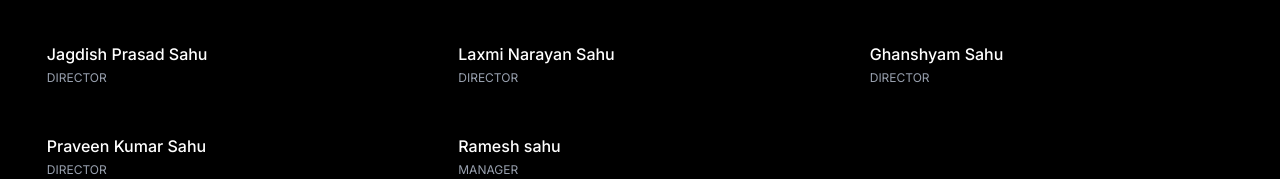
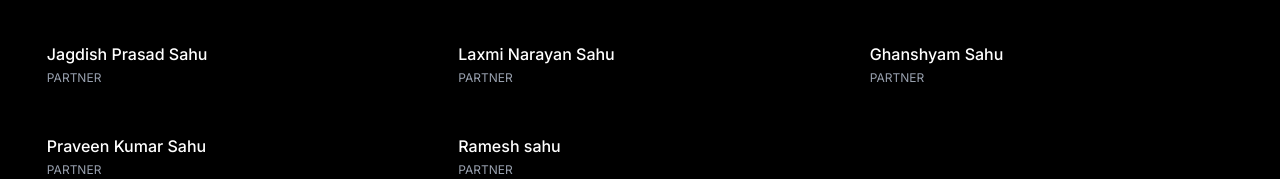
Before and after one commit to demonking-ravan/react-swhite-granite, a React (Vite) app: page /about in a window 1280 px wide. Shown: the part 2541-2720 px from the top of the page. Built offline with nearby package versions, Linux system fonts and the light colour scheme.

Commit message:
remove unresponsive error

```diff
--- a/src/components/ImageSlider.tsx
+++ b/src/components/ImageSlider.tsx
@@ -11,13 +11,13 @@ const images = [
 export default function ImageSlider() {
     return (
         <Swiper
-            className='h-full'
+            className='h-full max-md:w-[calc(100vw-clamp(1.5rem,calc(3.57143vw+1.14286px),3.5rem)*2)]'
             modules={[Autoplay]}
             slidesPerView={1}
             autoplay={{ delay: 3000 }}
         >
             {images.map((img) => <SwiperSlide>
-                <img src={img} alt="slider image" />
+                <img className='w-full h-full object-cover' src={img} alt="slider image" />
             </SwiperSlide>)}
         </Swiper>
     );
--- a/src/components/MobileMenu.tsx
+++ b/src/components/MobileMenu.tsx
@@ -16,19 +16,19 @@ export default function MobileMenu({ toggleMobileMenu }: { toggleMobileMenu: ()
                     <nav>
                         <ul className="main-header flex flex-col font-serif">
                             <li>
-                                <Link to="/">Home</Link>
+                                <Link to="/" onClick={toggleMobileMenu}>Home</Link>
                             </li>
                             <li>
-                                <Link to="/about">About</Link>
+                                <Link to="/about" onClick={toggleMobileMenu}>About</Link>
                             </li>
                             <li>
-                                <Link to="/products">Products</Link>
+                                <Link to="/products" onClick={toggleMobileMenu}>Products</Link>
                             </li>
                             <li>
-                                <Link to="/Contact">Contact</Link>
+                                <Link to="/Contact" onClick={toggleMobileMenu}>Contact</Link>
                             </li>
                             <li>
-                                <Link to="/blogs">Blogs</Link>
+                                <Link to="/blogs" onClick={toggleMobileMenu}>Blogs</Link>
                             </li>
                         </ul>
                     </nav>
--- a/src/data/team.json
+++ b/src/data/team.json
@@ -1,27 +1,27 @@
 [
     {
         "name": "Jagdish Prasad Sahu",
-        "designation" :  "Director",
+        "designation" :  "Partner",
         "imgUrl": "/images/team/jagdish-prasad-sahu.jpg"
     },
     {
         "name": "Laxmi Narayan Sahu",
-        "designation": "Director",
+        "designation": "Partner",
         "imgUrl": "/images/team/laxmi-narayan-sahu.jpg"
     },
     {
         "name": "Ghanshyam Sahu",
-        "designation": "Director",
+        "designation": "Partner",
         "imgUrl": "/images/team/ghanshyam-sahu.jpg"
     },
     {
         "name": "Praveen Kumar Sahu",
-        "designation": "Director",
+        "designation": "Partner",
         "imgUrl": "/images/team/praveen-kumar-sahu.jpg"
     },
     {
         "name": "Ramesh sahu",
-        "designation": "Manager",
+        "designation": "Partner",
         "imgUrl": "/images/team/ramesh-sahu.jpg"
     }
 ]
--- a/src/styles.css
+++ b/src/styles.css
@@ -139,8 +139,8 @@
     }
     .main-navigation-wrapper {
         --tw-bg-opacity: 1;
-        background-color: #1e5e42;
-        background-color: rgb(30 94 66 / var(--tw-bg-opacity));
+        background-color: black;
+        /* background-color: rgb(30 94 66 / var(--tw-bg-opacity)); */
         padding: 5rem clamp(1.5rem, calc(3.57143vw + 1.14286px), 3.5rem) 3rem;
         width: 100%;
     }
```
Also changed, not shown: src/components/TestimonialSlider.tsx (+1 -8 lines).
